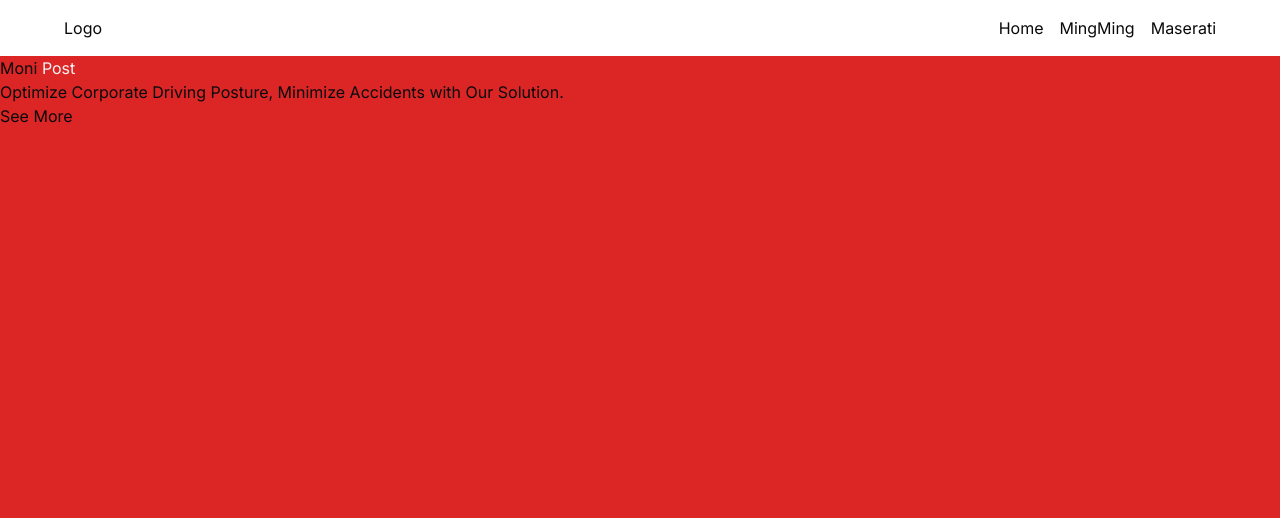
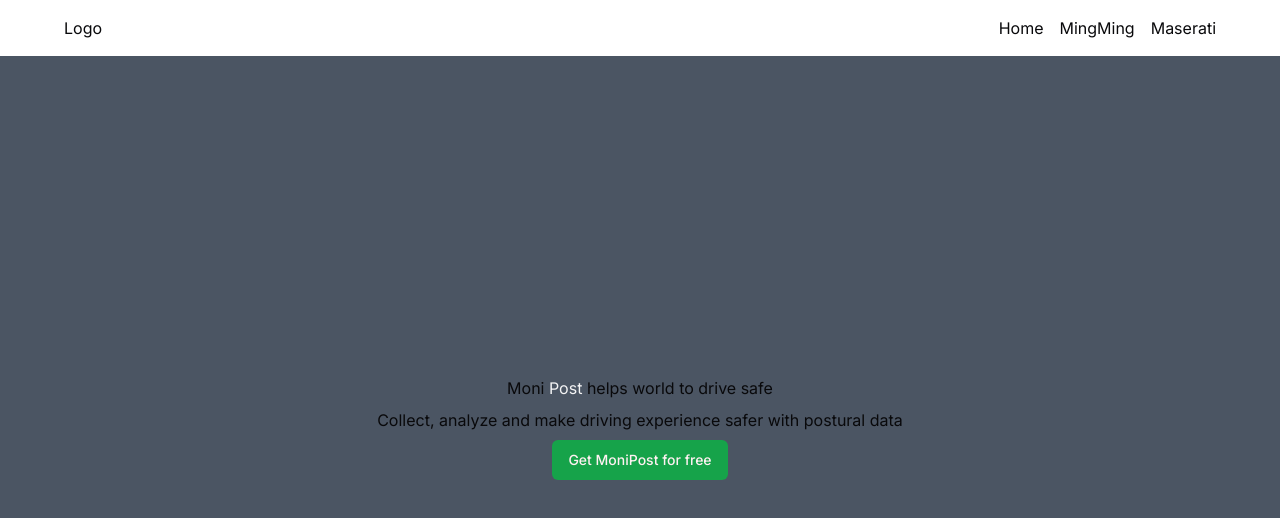
Before and after one commit to SebastienLaurentt/MoniPost, a Next.js app: page / in a window 1280 px wide. Shown: the top 518 px of the page. Built offline with nearby package versions, Linux system fonts and the light colour scheme.

Commit message:
update content and css

```diff
--- a/app/page.tsx
+++ b/app/page.tsx
@@ -2,7 +2,7 @@ import Hero from "@/components/Hero";
 
 export default function Home() {
   return (
-    <main className="bg-red-600 h-full">
+    <main className="bg-gray-600 h-full flex flex-col items-center">
       <Hero />
     </main>
   );
--- a/components/Hero.tsx
+++ b/components/Hero.tsx
@@ -1,16 +1,15 @@
-import Link from "next/link";
+import { Button } from "./ui/button";
 
 const Hero = () => {
   return (
-    <div>
+    <div className="flex flex-col h-full justify-center items-center gap-y-2">
       <h1>
-        Moni <span className="text-accent">Post</span>
+        Moni <span className="text-accent">Post</span> helps world to drive safe
       </h1>
       <p>
-        Optimize Corporate Driving Posture, Minimize Accidents with Our
-        Solution.
+        Collect, analyze and make driving experience safer with postural data
       </p>
-      <Link href="/posts">See More</Link>
+      <Button>Get MoniPost for free</Button>
     </div>
   );
 };
```
